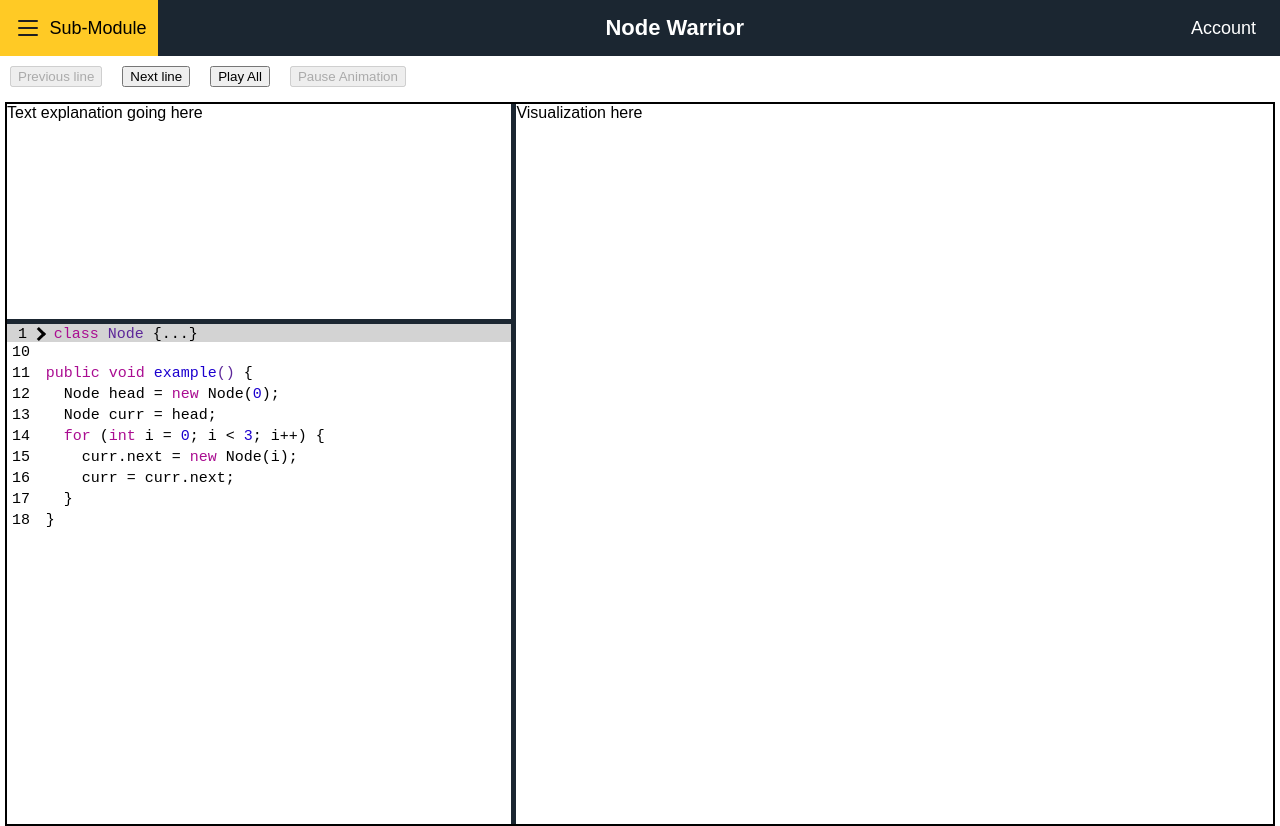
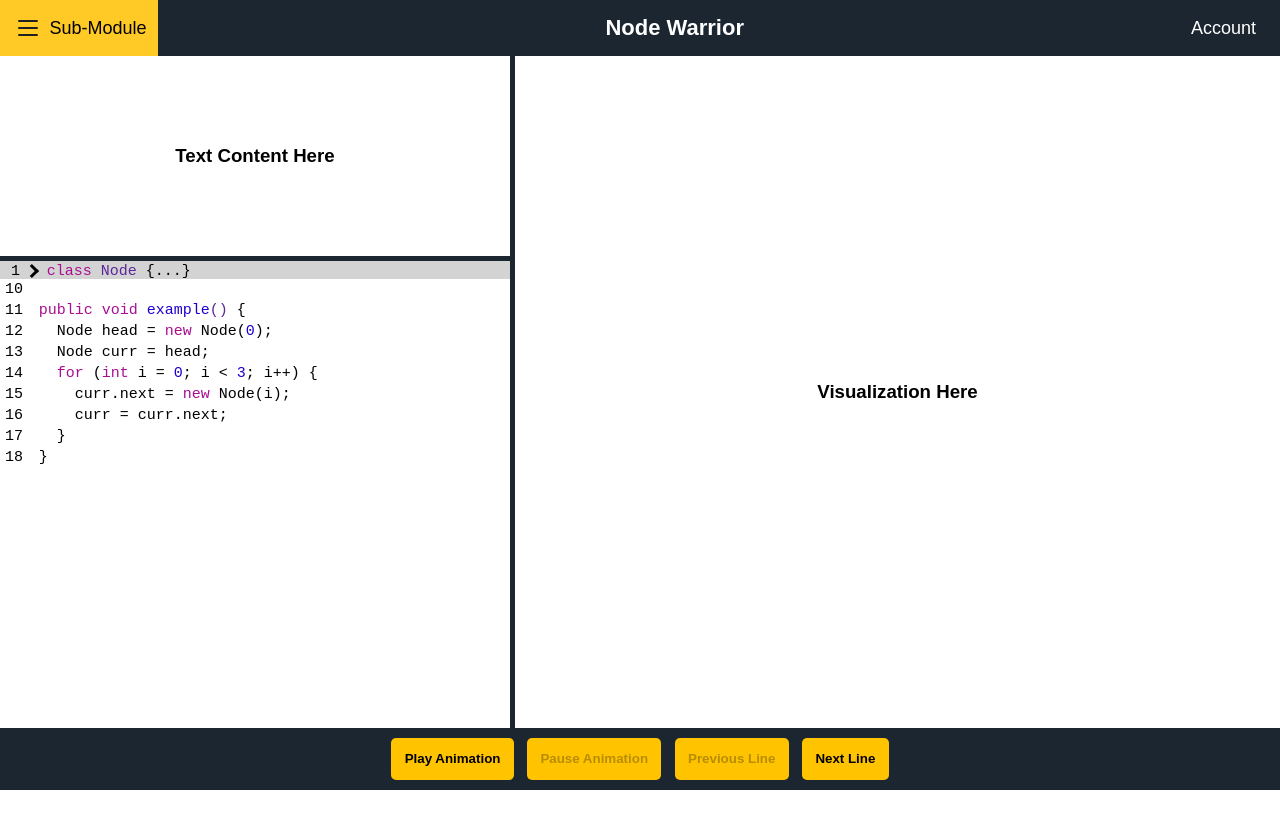
Before and after one commit to hawkticehurst/destructure-io, a React (Create React App) app: page / in a window 1280 px wide. After the commit the page ends 800 px from the top, so only its background shows below. Built offline with nearby package versions, Linux system fonts and the light colour scheme.

Commit message:
Move animation buttons to the bottom of the learning module component

```diff
--- a/src/components/LearningModule.js
+++ b/src/components/LearningModule.js
@@ -72,17 +72,13 @@ function LearningModule() {
   return (
     <div>
       {/* TODO these inline styles are just temporary */}
-      <button style={{margin: "10px"}} onClick={setPreviousLine} disabled={selectedLine <= 0}>Previous line</button>
-      <button style={{margin: "10px"}} onClick={setNextLine}>Next line</button>
-      <button style={{margin: "10px"}} onClick={startAnimation} disabled={speed != null}>Play All</button>
-      <button style={{margin: "10px"}} onClick={stopAnimation} disabled={speed == null}>Pause Animation</button>
-      <div style={{margin: "5px", border: "solid black 2px", height: "90vh"}}>
+      <div className={"learning-module-container"}>
         <TwoPaneResizable
           firstComponent={
             <TwoPaneResizable
               firstComponent={
-                <div>
-                  Text explanation going here
+                <div className={"filler-text"}>
+                  Text Content Here
                 </div>
               }
               secondComponent={
@@ -93,12 +89,18 @@ function LearningModule() {
               />
           }
           secondComponent={
-            <div>
-              Visualization here
+            <div className={"filler-text"}>
+              Visualization Here
             </div>
           }
           initialStartSize={40}
            />
+      </div>
+      <div className={"animate-btn-container"}>
+        <button onClick={startAnimation} disabled={speed != null}>Play Animation</button>
+        <button onClick={stopAnimation} disabled={speed == null}>Pause Animation</button>
+        <button onClick={setPreviousLine} disabled={selectedLine <= 0}>Previous Line</button>
+        <button onClick={setNextLine}>Next Line</button>
       </div>
     </div>
   );
```
